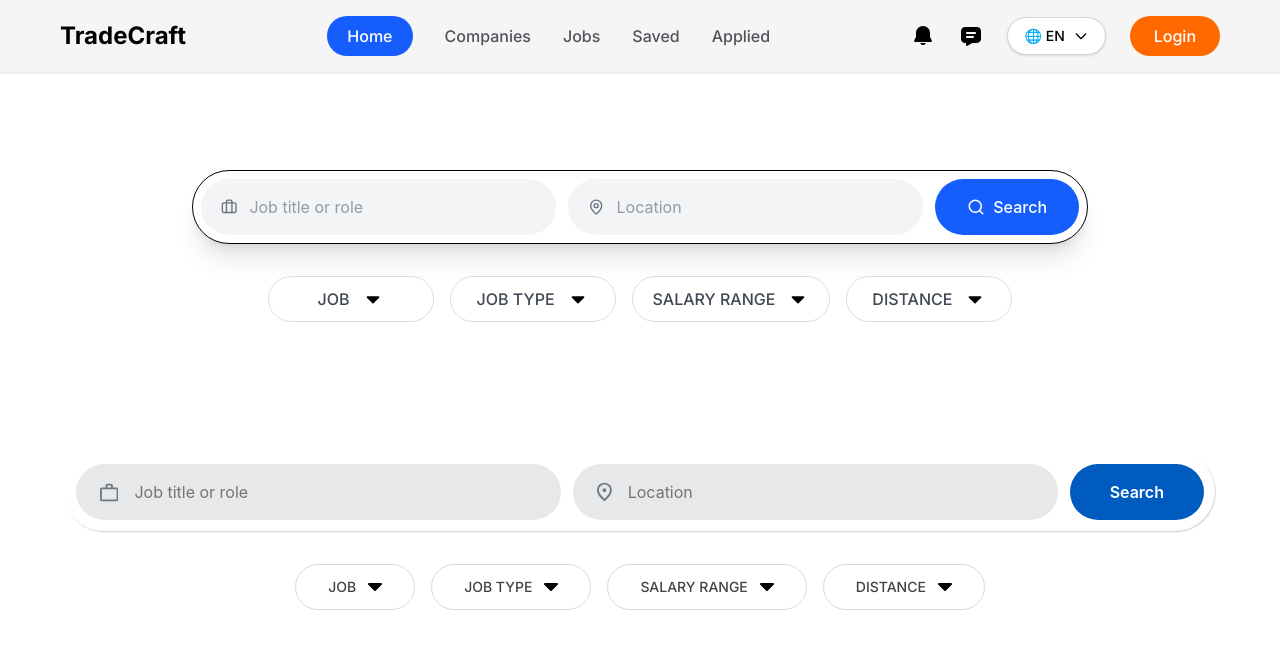
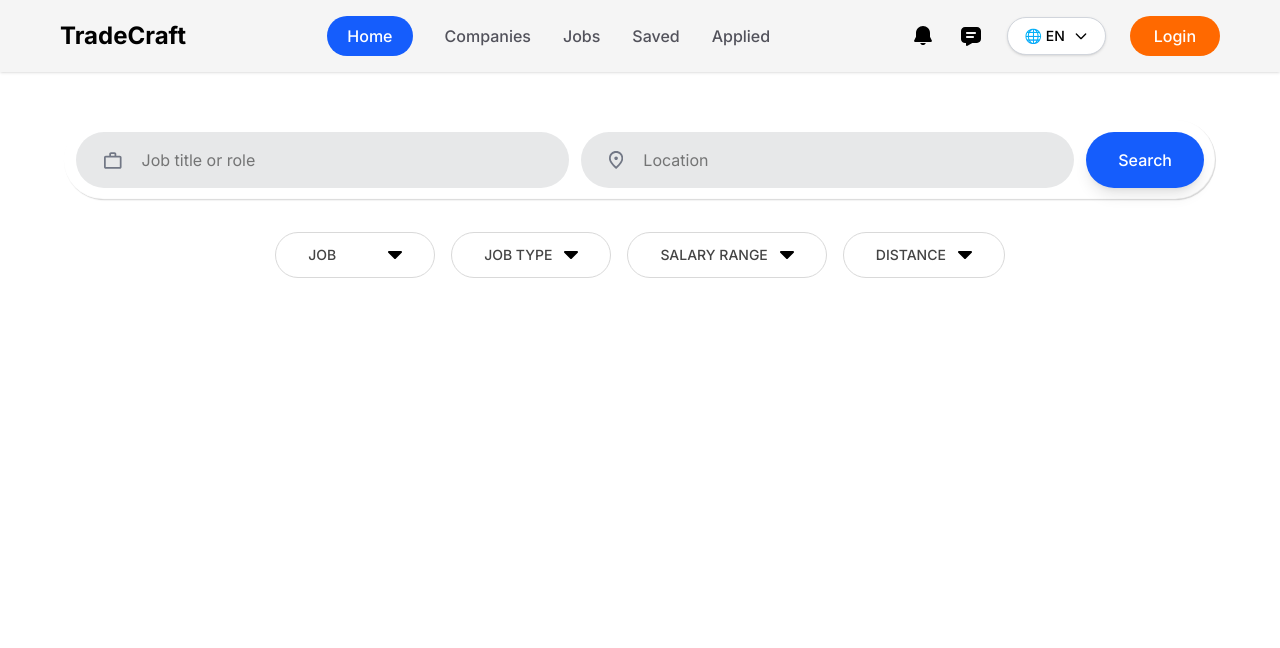
Before and after one commit to CybexelDev/Blue-Collar-Website--FE, a React (Vite) app in the folder bluecollar/: page / in a window 1280 px wide. Shown: the top 648 px of the page. Built offline with nearby package versions, Linux system fonts and the light colour scheme.

Commit message:
Added new changes

```diff
--- a/bluecollar/src/App.jsx
+++ b/bluecollar/src/App.jsx
@@ -8,9 +8,7 @@ import heroImg from './assets/hero.png'
 import Navbar from './Components/Navbar/Navbar'
 import Home from './Pages/Home/Home'
 import JobSearchHero from './Layout/Home/Hero/HomeBanner'
-import AdsSection from './Components/Home/AdsSection/AdsSection'
-import Footer from './Components/Footer/Footer'
-import JobSearchFilter from './Layout/CompaniesListing/SearchFilteringBanner/SearchFilteringBanner'
+
 
 
 function App() {
@@ -21,11 +19,7 @@ function App() {
       {/* <Home /> */}
       <Companies />
 
-      {/* <Navbar/> */}
-      {/* <JobSearchHero/>
-      <AdsSection/>
-      <Footer/> */}
-    <JobSearchFilter/>
+
 
     </>
   );
--- a/bluecollar/src/Components/Searchbox/Searchbox.jsx
+++ b/bluecollar/src/Components/Searchbox/Searchbox.jsx
@@ -5,32 +5,104 @@ import { Search, MapPin, Briefcase } from "lucide-react";
 function Searchbox() {
   return (
     <div>
-        <div className="mt-12 bg-white rounded-full shadow-xl p-2 flex flex-col md:flex-row items-center gap-3 max-w-4xl mx-auto border">
-          {/* Job Input */}
-          <div className="flex items-center gap-3 w-full bg-gray-100 rounded-full px-5 py-4">
-            <Briefcase size={18} className="text-gray-500" />
+       <div
+  className="
+    mt-12
+    bg-white
+    rounded-[32px] md:rounded-full
+    p-3
+    flex flex-col md:flex-row
+    items-stretch md:items-center
+    gap-3
+    max-w-6xl
+    mx-auto
+    inter
+    transition-all
+    duration-300
+    hover:shadow-2xl
+    shadow-[0_1.21px_1.71px_-1.5px_rgba(0,0,0,0.247),0_0.44px_0.63px_-1px_rgba(0,0,0,0.26),inset_-1px_-1px_1px_rgba(0,0,0,0.15),inset_1px_1px_1px_rgba(255,255,255,1)]
+  "
+>{/* Job Input */}
+          <div className="
+  flex items-center
+  gap-5
+  w-full
+  bg-[#E7E8E9]
+  rounded-full
+  pl-7
+  pr-7
+  md:pr-40
+  py-4
+  transition-all
+  duration-300
+  hover:bg-[#DDE0E3]
+  focus-within:ring-2
+  focus-within:ring-blue-500
+">
+<svg width="20" height="19" viewBox="0 0 20 19" fill="none" xmlns="http://www.w3.org/2000/svg">
+<path d="M2 19C1.45 19 0.979167 18.8042 0.5875 18.4125C0.195833 18.0208 0 17.55 0 17V6C0 5.45 0.195833 4.97917 0.5875 4.5875C0.979167 4.19583 1.45 4 2 4H6V2C6 1.45 6.19583 0.979167 6.5875 0.5875C6.97917 0.195833 7.45 0 8 0H12C12.55 0 13.0208 0.195833 13.4125 0.5875C13.8042 0.979167 14 1.45 14 2V4H18C18.55 4 19.0208 4.19583 19.4125 4.5875C19.8042 4.97917 20 5.45 20 6V17C20 17.55 19.8042 18.0208 19.4125 18.4125C19.0208 18.8042 18.55 19 18 19H2ZM2 17H18V6H2V17ZM8 4H12V2H8V4ZM2 17V6V17Z" fill="#727785"/>
+</svg>
             <input
               type="text"
               placeholder="Job title or role"
-              className="w-full bg-transparent outline-none text-gray-700"
+              className="w-full  outline-none text-[#010102]"
             />
           </div>
 
           {/* Location Input */}
-          <div className="flex items-center gap-3 w-full bg-gray-100 rounded-full px-5 py-4">
-            <MapPin size={18} className="text-gray-500" />
+          <div className="
+  flex items-center
+  gap-5
+  w-full
+  bg-[#E7E8E9]
+  rounded-full
+  pl-7
+  pr-7
+  md:pr-40
+  py-4
+  transition-all
+  duration-300
+  hover:bg-[#DDE0E3]
+  focus-within:ring-2
+  focus-within:ring-blue-500
+">
+<svg width="16" height="20" viewBox="0 0 16 20" fill="none" xmlns="http://www.w3.org/2000/svg">
+<path d="M8 10C8.55 10 9.02083 9.80417 9.4125 9.4125C9.80417 9.02083 10 8.55 10 8C10 7.45 9.80417 6.97917 9.4125 6.5875C9.02083 6.19583 8.55 6 8 6C7.45 6 6.97917 6.19583 6.5875 6.5875C6.19583 6.97917 6 7.45 6 8C6 8.55 6.19583 9.02083 6.5875 9.4125C6.97917 9.80417 7.45 10 8 10ZM8 17.35C10.0333 15.4833 11.5417 13.7875 12.525 12.2625C13.5083 10.7375 14 9.38333 14 8.2C14 6.38333 13.4208 4.89583 12.2625 3.7375C11.1042 2.57917 9.68333 2 8 2C6.31667 2 4.89583 2.57917 3.7375 3.7375C2.57917 4.89583 2 6.38333 2 8.2C2 9.38333 2.49167 10.7375 3.475 12.2625C4.45833 13.7875 5.96667 15.4833 8 17.35ZM8 20C5.31667 17.7167 3.3125 15.5958 1.9875 13.6375C0.6625 11.6792 0 9.86667 0 8.2C0 5.7 0.804167 3.70833 2.4125 2.225C4.02083 0.741667 5.88333 0 8 0C10.1167 0 11.9792 0.741667 13.5875 2.225C15.1958 3.70833 16 5.7 16 8.2C16 9.86667 15.3375 11.6792 14.0125 13.6375C12.6875 15.5958 10.6833 17.7167 8 20Z" fill="#727785"/>
+</svg>
             <input
               type="text"
               placeholder="Location"
-              className="w-full bg-transparent outline-none text-gray-700"
+              className="w-full  outline-none   text-[#010102]"
             />
           </div>
 
           {/* Search Button */}
-          <button className="bg-blue-600 hover:bg-blue-700 text-white px-8 py-4 rounded-full flex items-center gap-2 font-medium transition">
-            <Search size={18} />
-            Search
-          </button>
+<button
+  className="
+  cursor-pointer
+    bg-blue-600
+    hover:bg-[#005BBF]
+    hover:scale-105
+    active:scale-95
+    text-white
+    px-8
+    py-4
+    rounded-full
+    flex
+    items-center
+    justify-center
+    gap-2
+    font-medium
+    transition-all
+    duration-300
+    w-full
+    md:w-auto
+    shadow-lg
+    hover:shadow-xl
+  "
+>
+  Search
+</button>
         </div>
     </div>
   )
--- a/bluecollar/src/Layout/Companies/SearchsSection/Searchsection.jsx
+++ /dev/null
@@ -1,38 +0,0 @@
-import React from 'react'
-import Searchbox from '../../../Components/Searchbox/Searchbox'
-import { FaCaretDown } from "react-icons/fa";
-
-function Searchsection() {
-      const filters = [
-    "JOB",
-    "JOB TYPE",
-    "SALARY RANGE",
-    "DISTANCE",
-  ];
-  return (
-    <div className='py-[50px]'>
-        <Searchbox />
-    <div>
-            <div className="flex flex-wrap items-center gap-4 justify-center p-8 ">
-      {filters.map((filter) => (
-        <button
-          key={filter}
-          className="flex items-center justify-between justify-center min-w-[166px] px-5 py-2.5 bg-white border border-[#DDDDDD] rounded-[100px]  hover:shadow-sm transition-all duration-200"
-        >
-          <span className="text-[16px] leading-[24px] font-[500] inter text-[#414754]">
-            {filter}
-          </span>
-
-          <FaCaretDown
-            size={22}
-            className="text-black ml-3"
-          />
-        </button>
-      ))}
-    </div>
-    </div>
-    </div>
-  )
-}
-
-export default Searchsection
--- a/bluecollar/src/Layout/CompaniesListing/SearchFilteringBanner/SearchFilteringBanner.jsx
+++ b/bluecollar/src/Layout/CompaniesListing/SearchFilteringBanner/SearchFilteringBanner.jsx
@@ -1,77 +1,80 @@
-import React from "react";
-import { ChevronDown } from "lucide-react";
+import React, { useRef, useState,useEffect } from "react";
+import Searchbox from "../../../Components/Searchbox/Searchbox";
 
 function JobSearchFilter() {
-  const filters = ["JOB", "JOB TYPE", "SALARY RANGE", "DISTANCE"];
+  const [openDropdown, setOpenDropdown] = useState(null);
+    const [selectedFilters, setSelectedFilters] = useState({});
+  const dropdownRef = useRef(null);
+
+
+  const filterData = {
+    JOB: [
+      "Electrician",
+      "Plumber",
+      "Welder",
+      "Driver",
+    ],
+    "JOB TYPE": [
+      "Full Time",
+      "Part Time",
+      "Contract",
+      "Freelance",
+    ],
+    "SALARY RANGE": [
+      "₹10,000 – ₹15,000",
+      "₹15,000 – ₹20,000",
+      "₹20,000 – ₹25,000",
+      "₹25,000 – ₹35,000",
+    ],
+    DISTANCE: [
+      "Within 2 KM",
+      "Within 5 KM",
+      "Within 10 KM",
+      "Within 20 KM",
+    ],
+  };
+
+
+  useEffect(() => {
+  const closeDropdown = (e) => {
+    if (!dropdownRef.current?.contains(e.target)) {
+      setOpenDropdown(null);
+    }
+  };
+
+  document.addEventListener("mousedown", closeDropdown);
+
+  return () => {
+    document.removeEventListener("mousedown", closeDropdown);
+  };
+}, []);
+
+    const handleSelect = (key, value) => {
+    setSelectedFilters((prev) => ({
+      ...prev,
+      [key]: value,
+    }));
+
+    setOpenDropdown(null);
+  };
 
   return (
     <div className="max-w-6xl mx-auto mt-12">
-      {/* Search Box */}
-      <div
+      <Searchbox />
+
+      <div ref={dropdownRef}
+      className="mt-8 flex flex-wrap justify-center gap-4 inter">
+        {Object.keys(filterData).map((item) => (
+          <div key={item} className="relative">
+            <button
+              onClick={() =>
+                setOpenDropdown(openDropdown === item ? null : item)
+              }
               className="
-          bg-white
-          rounded-full
-          p-3
-          flex flex-col md:flex-row
-          items-stretch md:items-center
-          gap-3
-          shadow-[0_1.21px_1.71px_-1.5px_rgba(0,0,0,0.247),0_0.44px_0.63px_-1px_rgba(0,0,0,0.26),inset_-1px_-1px_1px_rgba(0,0,0,0.15),inset_1px_1px_1px_rgba(255,255,255,1)]
-        "
-      >
-        {/* Job Input */}
-        <div className="flex items-center gap-4 w-full bg-[#E7E8E9] rounded-full px-6 py-4">
-          <svg width="20" height="19" viewBox="0 0 20 19" fill="none" xmlns="http://www.w3.org/2000/svg">
-<path d="M2 19C1.45 19 0.979167 18.8042 0.5875 18.4125C0.195833 18.0208 0 17.55 0 17V6C0 5.45 0.195833 4.97917 0.5875 4.5875C0.979167 4.19583 1.45 4 2 4H6V2C6 1.45 6.19583 0.979167 6.5875 0.5875C6.97917 0.195833 7.45 0 8 0H12C12.55 0 13.0208 0.195833 13.4125 0.5875C13.8042 0.979167 14 1.45 14 2V4H18C18.55 4 19.0208 4.19583 19.4125 4.5875C19.8042 4.97917 20 5.45 20 6V17C20 17.55 19.8042 18.0208 19.4125 18.4125C19.0208 18.8042 18.55 19 18 19H2ZM2 17H18V6H2V17ZM8 4H12V2H8V4ZM2 17V6V17Z" fill="#727785"/>
-</svg>
-
-
-          <input
-            type="text"
-            placeholder="Job title or role"
-            className="w-full bg-transparent outline-none text-[#010102]"
-          />
-        </div>
-
-        {/* Location Input */}
-        <div className="flex items-center gap-4 w-full bg-[#E7E8E9] rounded-full px-6 py-4">
-       <svg width="16" height="20" viewBox="0 0 16 20" fill="none" xmlns="http://www.w3.org/2000/svg">
-<path d="M8 10C8.55 10 9.02083 9.80417 9.4125 9.4125C9.80417 9.02083 10 8.55 10 8C10 7.45 9.80417 6.97917 9.4125 6.5875C9.02083 6.19583 8.55 6 8 6C7.45 6 6.97917 6.19583 6.5875 6.5875C6.19583 6.97917 6 7.45 6 8C6 8.55 6.19583 9.02083 6.5875 9.4125C6.97917 9.80417 7.45 10 8 10ZM8 17.35C10.0333 15.4833 11.5417 13.7875 12.525 12.2625C13.5083 10.7375 14 9.38333 14 8.2C14 6.38333 13.4208 4.89583 12.2625 3.7375C11.1042 2.57917 9.68333 2 8 2C6.31667 2 4.89583 2.57917 3.7375 3.7375C2.57917 4.89583 2 6.38333 2 8.2C2 9.38333 2.49167 10.7375 3.475 12.2625C4.45833 13.7875 5.96667 15.4833 8 17.35ZM8 20C5.31667 17.7167 3.3125 15.5958 1.9875 13.6375C0.6625 11.6792 0 9.86667 0 8.2C0 5.7 0.804167 3.70833 2.4125 2.225C4.02083 0.741667 5.88333 0 8 0C10.1167 0 11.9792 0.741667 13.5875 2.225C15.1958 3.70833 16 5.7 16 8.2C16 9.86667 15.3375 11.6792 14.0125 13.6375C12.6875 15.5958 10.6833 17.7167 8 20Z" fill="#727785"/>
-</svg>
-
-          <input
-            type="text"
-            placeholder="Location"
-            className="w-full bg-transparent outline-none text-[#010102]"
-          />
-        </div>
-
-        {/* Search Button */}
-        <button
-          className="
-            bg-[#005BBF]
-            hover:bg-[#004ea6]
-            text-white
-            font-semibold
-            px-10
-            py-4
-            rounded-full
-            transition-all
-            duration-300
-            hover:scale-105
-          "
-        >
-          Search
-        </button>
-      </div>
-
-      {/* Filters */}
-      <div className="mt-8 flex flex-wrap justify-center gap-4 inter" >
-        {filters.map((item) => (
-          <button
-            key={item}
-            className="
+                cursor-pointer
                 px-8
                 py-3
+                min-w-40
                 rounded-full
                 border
                 border-[#D9D9D9]
@@ -81,17 +84,57 @@ function JobSearchFilter() {
                 font-medium
                 flex
                 items-center
+                justify-between
                 gap-3
                 hover:shadow-md
-              hover:border-[#005BBF]
                 transition-all
               "
             >
-            {item}
-<svg width="14" height="8" viewBox="0 0 14 8" fill="none" xmlns="http://www.w3.org/2000/svg">
-<path d="M13 1L7 7L1 1H13Z" fill="black" stroke="black" stroke-width="2" stroke-linejoin="round"/>
+              {selectedFilters[item] || item}
+
+              <svg
+                width="14"
+                height="8"
+                viewBox="0 0 14 8"
+                fill="none"
+                xmlns="http://www.w3.org/2000/svg"
+              >
+                <path
+                  d="M13 1L7 7L1 1H13Z"
+                  fill="black"
+                  stroke="black"
+                  strokeWidth="2"
+                  strokeLinejoin="round"
+                />
               </svg>
             </button>
+
+            {openDropdown === item && (
+  <div className="
+    absolute
+    mt-2
+    min-w-40
+    bg-white
+    border
+    border-gray-200
+    rounded-xl
+    shadow-lg
+    z-50
+    max-h-60
+    overflow-y-auto
+  ">
+    {filterData[item].map((option) => (
+      <div
+        key={option}
+        onClick={() => handleSelect(item, option)}
+        className="px-4 py-3 text-sm text-gray-700 hover:bg-gray-100 cursor-pointer"
+      >
+        {option}
+      </div>
+    ))}
+  </div>
+)}
+          </div>
         ))}
       </div>
     </div>
--- a/bluecollar/src/Layout/Home/Hero/HomeBanner.jsx
+++ b/bluecollar/src/Layout/Home/Hero/HomeBanner.jsx
@@ -32,104 +32,7 @@ function JobSearchHero() {
 
         <Searchbox />
 
-<div
-  className="
-    mt-12
-    bg-white
-    rounded-[32px] md:rounded-full
-    p-3
-    flex flex-col md:flex-row
-    items-stretch md:items-center
-    gap-3
-    max-w-6xl
-    mx-auto
-    inter
-    transition-all
-    duration-300
-    hover:shadow-2xl
-    shadow-[0_1.21px_1.71px_-1.5px_rgba(0,0,0,0.247),0_0.44px_0.63px_-1px_rgba(0,0,0,0.26),inset_-1px_-1px_1px_rgba(0,0,0,0.15),inset_1px_1px_1px_rgba(255,255,255,1)]
-  "
->{/* Job Input */}
-          <div className="
-  flex items-center
-  gap-5
-  w-full
-  bg-[#E7E8E9]
-  rounded-full
-  pl-7
-  pr-7
-  md:pr-40
-  py-4
-  transition-all
-  duration-300
-  hover:bg-[#DDE0E3]
-  focus-within:ring-2
-  focus-within:ring-blue-500
-">
-<svg width="20" height="19" viewBox="0 0 20 19" fill="none" xmlns="http://www.w3.org/2000/svg">
-<path d="M2 19C1.45 19 0.979167 18.8042 0.5875 18.4125C0.195833 18.0208 0 17.55 0 17V6C0 5.45 0.195833 4.97917 0.5875 4.5875C0.979167 4.19583 1.45 4 2 4H6V2C6 1.45 6.19583 0.979167 6.5875 0.5875C6.97917 0.195833 7.45 0 8 0H12C12.55 0 13.0208 0.195833 13.4125 0.5875C13.8042 0.979167 14 1.45 14 2V4H18C18.55 4 19.0208 4.19583 19.4125 4.5875C19.8042 4.97917 20 5.45 20 6V17C20 17.55 19.8042 18.0208 19.4125 18.4125C19.0208 18.8042 18.55 19 18 19H2ZM2 17H18V6H2V17ZM8 4H12V2H8V4ZM2 17V6V17Z" fill="#727785"/>
-</svg>
-            <input
-              type="text"
-              placeholder="Job title or role"
-              className="w-full  outline-none text-[#010102]"
-            />
-          </div>
 
-          {/* Location Input */}
-          <div className="
-  flex items-center
-  gap-5
-  w-full
-  bg-[#E7E8E9]
-  rounded-full
-  pl-7
-  pr-7
-  md:pr-40
-  py-4
-  transition-all
-  duration-300
-  hover:bg-[#DDE0E3]
-  focus-within:ring-2
-  focus-within:ring-blue-500
-">
-<svg width="16" height="20" viewBox="0 0 16 20" fill="none" xmlns="http://www.w3.org/2000/svg">
-<path d="M8 10C8.55 10 9.02083 9.80417 9.4125 9.4125C9.80417 9.02083 10 8.55 10 8C10 7.45 9.80417 6.97917 9.4125 6.5875C9.02083 6.19583 8.55 6 8 6C7.45 6 6.97917 6.19583 6.5875 6.5875C6.19583 6.97917 6 7.45 6 8C6 8.55 6.19583 9.02083 6.5875 9.4125C6.97917 9.80417 7.45 10 8 10ZM8 17.35C10.0333 15.4833 11.5417 13.7875 12.525 12.2625C13.5083 10.7375 14 9.38333 14 8.2C14 6.38333 13.4208 4.89583 12.2625 3.7375C11.1042 2.57917 9.68333 2 8 2C6.31667 2 4.89583 2.57917 3.7375 3.7375C2.57917 4.89583 2 6.38333 2 8.2C2 9.38333 2.49167 10.7375 3.475 12.2625C4.45833 13.7875 5.96667 15.4833 8 17.35ZM8 20C5.31667 17.7167 3.3125 15.5958 1.9875 13.6375C0.6625 11.6792 0 9.86667 0 8.2C0 5.7 0.804167 3.70833 2.4125 2.225C4.02083 0.741667 5.88333 0 8 0C10.1167 0 11.9792 0.741667 13.5875 2.225C15.1958 3.70833 16 5.7 16 8.2C16 9.86667 15.3375 11.6792 14.0125 13.6375C12.6875 15.5958 10.6833 17.7167 8 20Z" fill="#727785"/>
-</svg>
-            <input
-              type="text"
-              placeholder="Location"
-              className="w-full  outline-none   text-[#010102]"
-            />
-          </div>
-
-          {/* Search Button */}
-<button
-  className="
-    bg-blue-600
-    hover:bg-blue-700
-    hover:scale-105
-    active:scale-95
-    text-white
-    px-8
-    py-4
-    rounded-full
-    flex
-    items-center
-    justify-center
-    gap-2
-    font-medium
-    transition-all
-    duration-300
-    w-full
-    md:w-auto
-    shadow-lg
-    hover:shadow-xl
-  "
->
-  Search
-</button>
-        </div>
       </div>
     </section>
   );
--- a/bluecollar/src/Pages/Companies/Companies.jsx
+++ b/bluecollar/src/Pages/Companies/Companies.jsx
@@ -1,12 +1,12 @@
 import React from 'react'
-import Searchsection from '../../Layout/Companies/SearchsSection/Searchsection'
 import Navbar from '../../Components/Navbar/Navbar'
+import JobSearchFilter from '../../Layout/CompaniesListing/SearchFilteringBanner/SearchFilteringBanner'
 
 function Companies() {
   return (
     <div>
-        <Navbar />
-      <Searchsection />
+      <Navbar />
+      <JobSearchFilter />
     </div>
   )
 }
--- a/bluecollar/src/Pages/Home/Home.jsx
+++ b/bluecollar/src/Pages/Home/Home.jsx
@@ -4,6 +4,7 @@ import Featured from '../../Components/FeaturedJobs/Featured'
 import Category from '../../Layout/Home/Category/Category'
 import Navbar from '../../Components/Navbar/Navbar'
 import Ad from '../../Layout/Home/Ad/Ad'
+import Footer from '../../Components/Footer/Footer'
 
 function Home() {
    return (
@@ -13,6 +14,7 @@ function Home() {
       <Category />
       <Featured />
       <Ad />
+      <Footer/>
     </>
   )
 }
```
Lines whose indentation alone changed are shown as unchanged.
